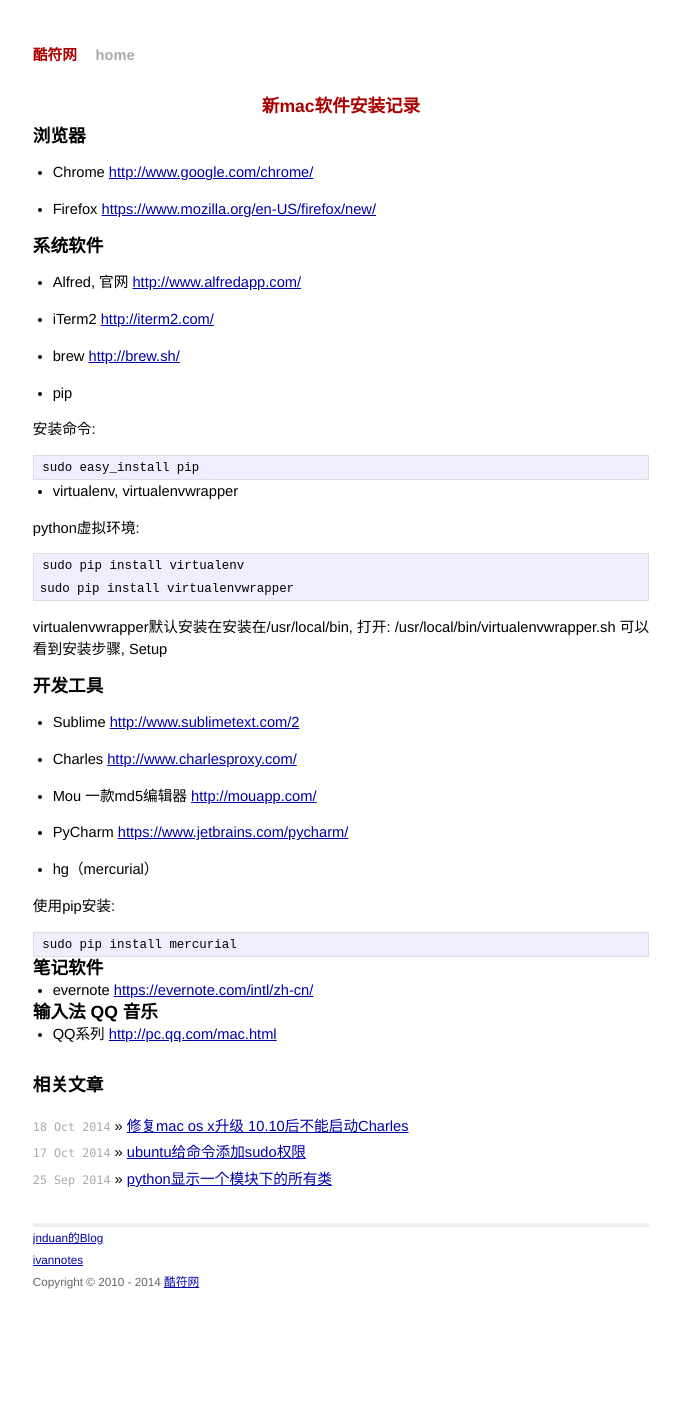
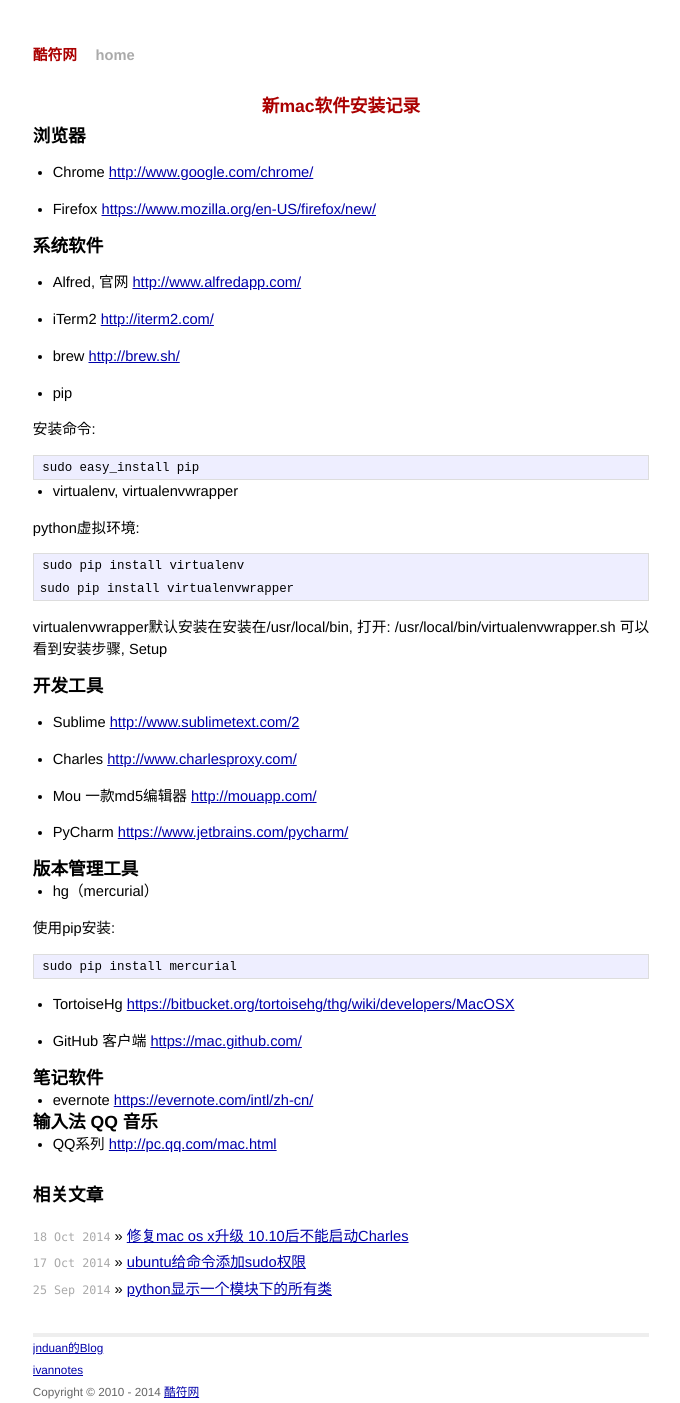
Before and after one commit to ll1l11/codeif.github.io, a Jekyll site: the page built from _posts/2014-10-24-new-mac-software.md, in a window 1280 px wide. Shown: the whole page, without its empty margins (299-979 px from the left). Built offline with Jekyll 4.4.1, drawn with Linux system fonts in a browser that asks for light colours; Markdown is read by kramdown in place of the engine named in the settings; comment, search, counter and statistics services are not loaded; before the commit the page ends 1293 px from its top, so only the background shows below that.

Commit message:
add tortoisehg and github client

```diff
--- a/_posts/2014-10-24-new-mac-software.md
+++ b/_posts/2014-10-24-new-mac-software.md
@@ -43,11 +43,17 @@
 
 * PyCharm <https://www.jetbrains.com/pycharm/>
 
+### 版本管理工具
+
 * hg（mercurial）
 
 使用pip安装:
 
     sudo pip install mercurial
+
+* TortoiseHg <https://bitbucket.org/tortoisehg/thg/wiki/developers/MacOSX>
+
+* GitHub 客户端 <https://mac.github.com/>
 
 ### 笔记软件
 
```
